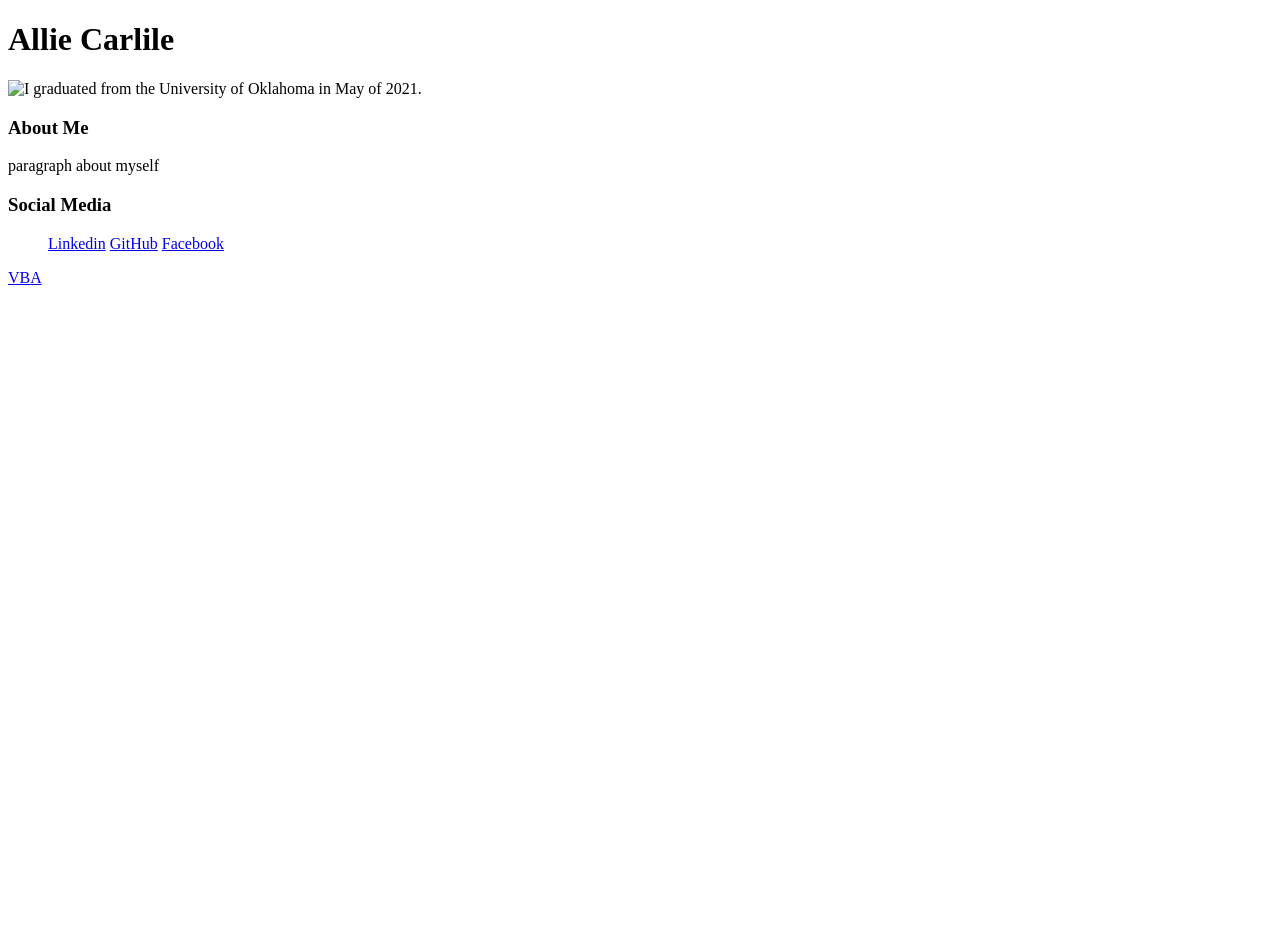
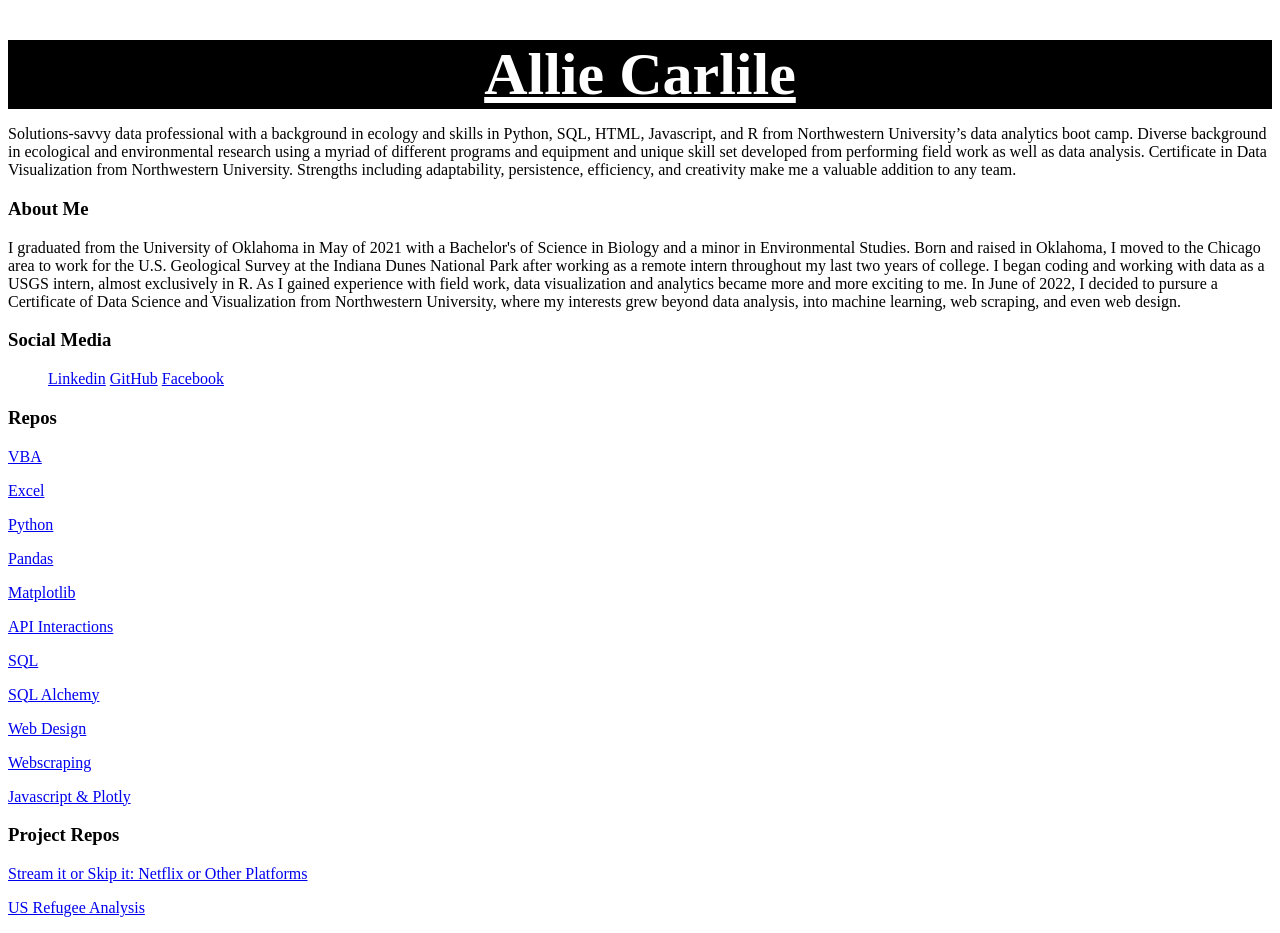
Before and after one commit to alliecarlile/alliecarlile.github.io, a plain HTML site: page index.html in a window 1280 px wide. Before the commit the page ends 800 px from the top, so only its background shows below. Drawn offline with Linux system fonts and the light colour scheme.

Commit message:
webpage changes

```diff
--- a/index.html
+++ b/index.html
@@ -5,18 +5,51 @@
     <meta http-equiv="X-UA-Compatible" content="IE=edge">
     <meta name="viewport" content="width=device-width, initial-scale=1.0">
     <title>Allie Carlile</title>
+    <style>
+
+        /* h1 heading tag */
+        h1 {
+          /* Put a 15-pixel margin at the bottom of the heading. */
+          margin-bottom: 15px;
+          /* Change the size of your font to 60 pixels high. */
+          font-size: 60px;
+          /* This will color the heading font white. */
+          color: white;
+          /* Align the text to the center of its enclosing element (e.g. div). */
+          text-align: center;
+          /* Underline the text. */
+          text-decoration: underline;
+          /* The background of the heading element will now be black. */
+          background-color: black;
+        }
+</style>
 </head>
 <body>
     <!-- the H1 element is the headline of the page -->
     <h1>Allie Carlile</h1>
-    <img src="" alt="I graduated from the University of Oklahoma in May of 2021.">
+    <p>Solutions-savvy data professional with a background in ecology and skills in Python, SQL, HTML, Javascript, and R from Northwestern University’s data analytics boot camp. Diverse background in ecological and environmental research using a myriad of different programs and equipment and unique skill set developed from performing field work as well as data analysis. Certificate in Data Visualization from Northwestern University. Strengths including adaptability, persistence, efficiency, and creativity make me a valuable addition to any team.</p>
     <h3>About Me</h3>
-    <p>paragraph about myself</p>
+    <p>I graduated from the University of Oklahoma in May of 2021 with a Bachelor's of Science in Biology and a minor in Environmental Studies. Born and raised in Oklahoma, I moved to the Chicago area to work for the U.S. Geological Survey at the Indiana Dunes National Park after working as a remote intern throughout my last two years of college. I began coding and working with data as a USGS intern, almost exclusively in R. As I gained experience with field work, data visualization and analytics became more and more exciting to me. In June of 2022, I decided to pursure a Certificate of Data Science and Visualization from Northwestern University, where my interests grew beyond data analysis, into machine learning, web scraping, and even web design.  </p>
     <h3>Social Media</h3>
     <ul>
         <p><a href="https://www.linkedin.com/in/allie-carlile-517090204/">Linkedin</a>
         <a href="https://github.com/alliecarlile">GitHub</a>
         <a href="https://www.facebook.com/profile.php?id=100010887677849">Facebook</a></p>
     </ul>
+    <h3>Repos</h3>
     <a href="https://alliecarlile.github.io/VBA-challenge/">VBA</a></p>
+    <a href="https://github.com/alliecarlile/excel-challenge">Excel</a></p>
+    <a href="https://github.com/alliecarlile/python-challenge">Python</a></p>
+    <a href="https://github.com/alliecarlile/pandas-challenge">Pandas</a></p>
+    <a href="https://github.com/alliecarlile/matplotlib-challenge">Matplotlib</a></p>
+    <a href="https://github.com/alliecarlile/python-api-challenge">API Interactions</a></p>
+    <a href="https://github.com/alliecarlile/sql-challenge">SQL</a></p>
+    <a href="https://github.com/alliecarlile/sqlalchemy-challenge">SQL Alchemy</a></p>
+    <a href="https://github.com/alliecarlile/Web-Design-Challenge">Web Design</a></p>
+    <a href="https://github.com/alliecarlile/webscraping-challenge">Webscraping</a></p>
+    <a href="https://github.com/alliecarlile/belly-button-challenge">Javascript & Plotly</a></p>
+    <h3>Project Repos</h3>
+    <a href="https://github.com/alliecarlile/GroupProject">Stream it or Skip it: Netflix or Other Platforms</a></p>
+    <a href="https://github.com/alliecarlile/groupproject-3">US Refugee Analysis</a></p>
+
 </html>
```
